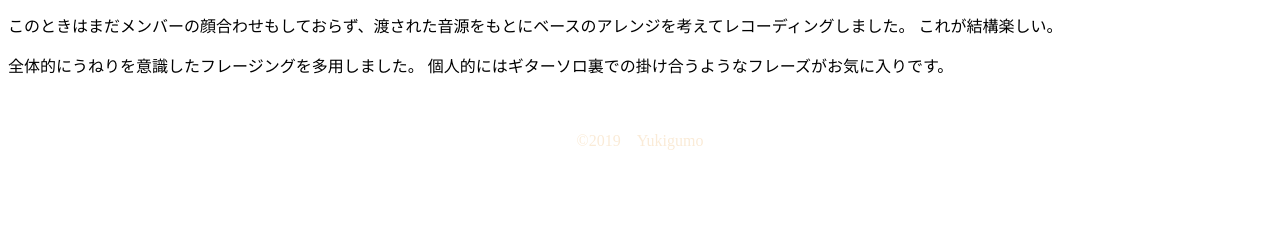
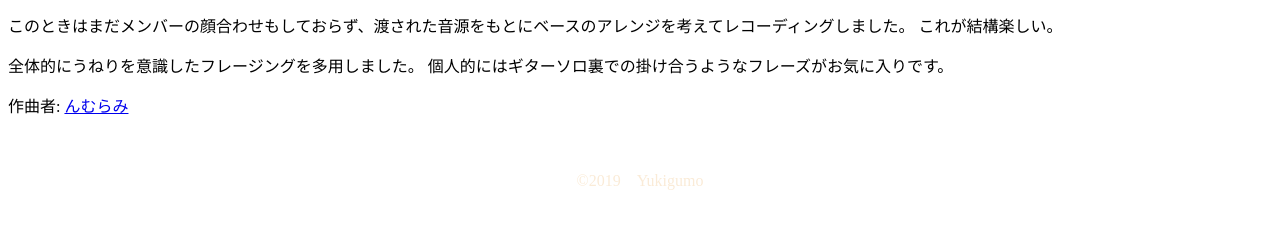
Before and after one commit to ylafaro0310/music-portfolio, a Gatsby site: page /works/2018-08-07-getaway in a window 1280 px wide. Shown: the part 489-718 px from the top of the page. Built offline with nearby package versions, Linux system fonts and the light colour scheme; Gatsby itself is replaced by a stand-in of ours.

Commit message:
Update Works “2018-08-07-getaway”

```diff
--- a/src/pages/works/2018-08-07-getaway.md
+++ b/src/pages/works/2018-08-07-getaway.md
@@ -17,3 +17,5 @@ JANOMETONESとして初めて作成された楽曲。
 
 全体的にうねりを意識したフレージングを多用しました。
 個人的にはギターソロ裏での掛け合うようなフレーズがお気に入りです。
+
+作曲者: [んむらみ](https://note.com/shimmumi/n/nb5be18340b18)
```
